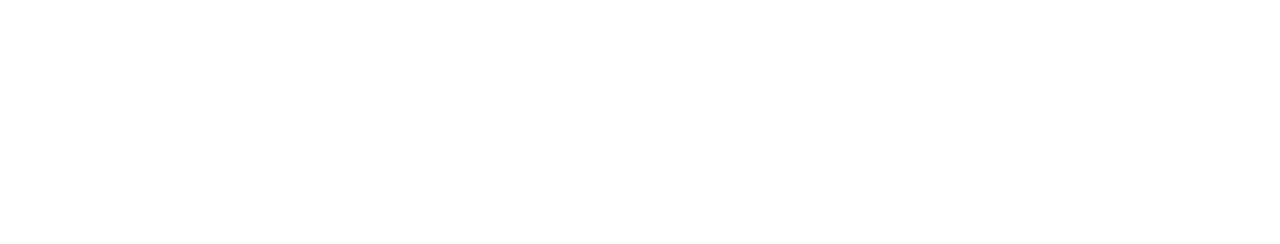
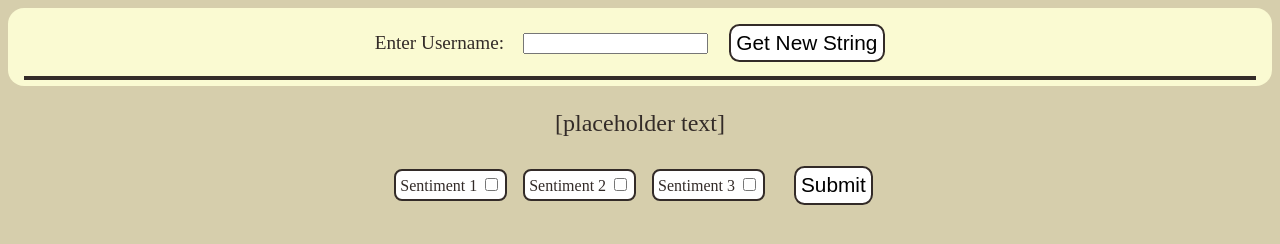
Before and after one commit to C34A/datasite, a website: page public/index.html in a window 1280 px wide. Drawn offline with Linux system fonts and the light colour scheme.

Commit message:
started work on frontend

```diff
--- a/public/index.html
+++ b/public/index.html
@@ -1 +1,31 @@
 <!DOCTYPE html>
+<html lang="en-US">
+  <head>
+    <meta charset="utf-8"/>
+    <link rel="stylesheet" href="styles.css"/>
+  </head>
+  <body>
+    <header>
+      <label for="username">Enter Username:</label>
+      <input id="username">
+      <button id="getstr">Get New String</button>
+    </header>
+    <p id="promptstr" class="center"> [placeholder text] </p>
+    <p id="errtext" class="hidden center">An error occurred.</p>
+    <section class="center">
+      <div>
+        <label for="s1-box">Sentiment 1</label>
+        <input type="checkbox" id="s1-box">
+      </div>
+      <div>
+        <label for="s2-box">Sentiment 2</label>
+        <input type="checkbox" id="s2-box">
+      </div>
+      <div>
+        <label for="s3-box">Sentiment 3</label>
+        <input type="checkbox" id="s3-box">
+      </div>
+      <button id="send">Submit</button>
+    </section>
+  </body>
+</html>
--- /dev/null
+++ b/public/styles.css
@@ -0,0 +1,71 @@
+body {
+    background-color: #d6ceac;
+    color: #332b28;
+    font-family: 'Times New Roman', Times, serif;
+}
+
+.hidden {
+    display: none;
+}
+
+#promptstr {
+    text-align: center;
+    font-size: 150%;
+}
+
+.center {
+    margin-left: auto;
+    margin-right: auto
+}
+
+section {
+    display: flex;
+    flex-flow: wrap;
+    justify-content: center;
+    align-items: center;
+}
+
+header {
+    display: flex;
+    flex-flow: wrap;
+    justify-content: center;
+    background-color: lightgoldenrodyellow;
+    padding: 1em;
+    border-radius: 1em;
+    align-items: center;
+}
+
+header::after {
+    display: block;
+    content: "";
+    background-color:#332b28;
+    height: .25em;
+    width: 100%;
+    margin-top: .25em;
+    transform: translateY(10px);
+}
+
+header label {
+    font-size: 120%;
+    margin-right: 1em;
+}
+
+div {
+    width: fit-content;
+    border-radius: .5em;
+    background: white;
+    border: 2px solid #332b28;
+    margin: .5em;
+    padding: .25em;
+}
+
+button {
+    font-size: 130%;
+    margin-left: 1em;
+    margin-right: 1em;
+    height: fit-content;
+    background-color: white;
+    border: 2px solid #332b28;
+    border-radius: .5em;
+    padding: .25em;
+}
```
Also changed, not shown: app.ts (+18 -4 lines), 1 other file.
